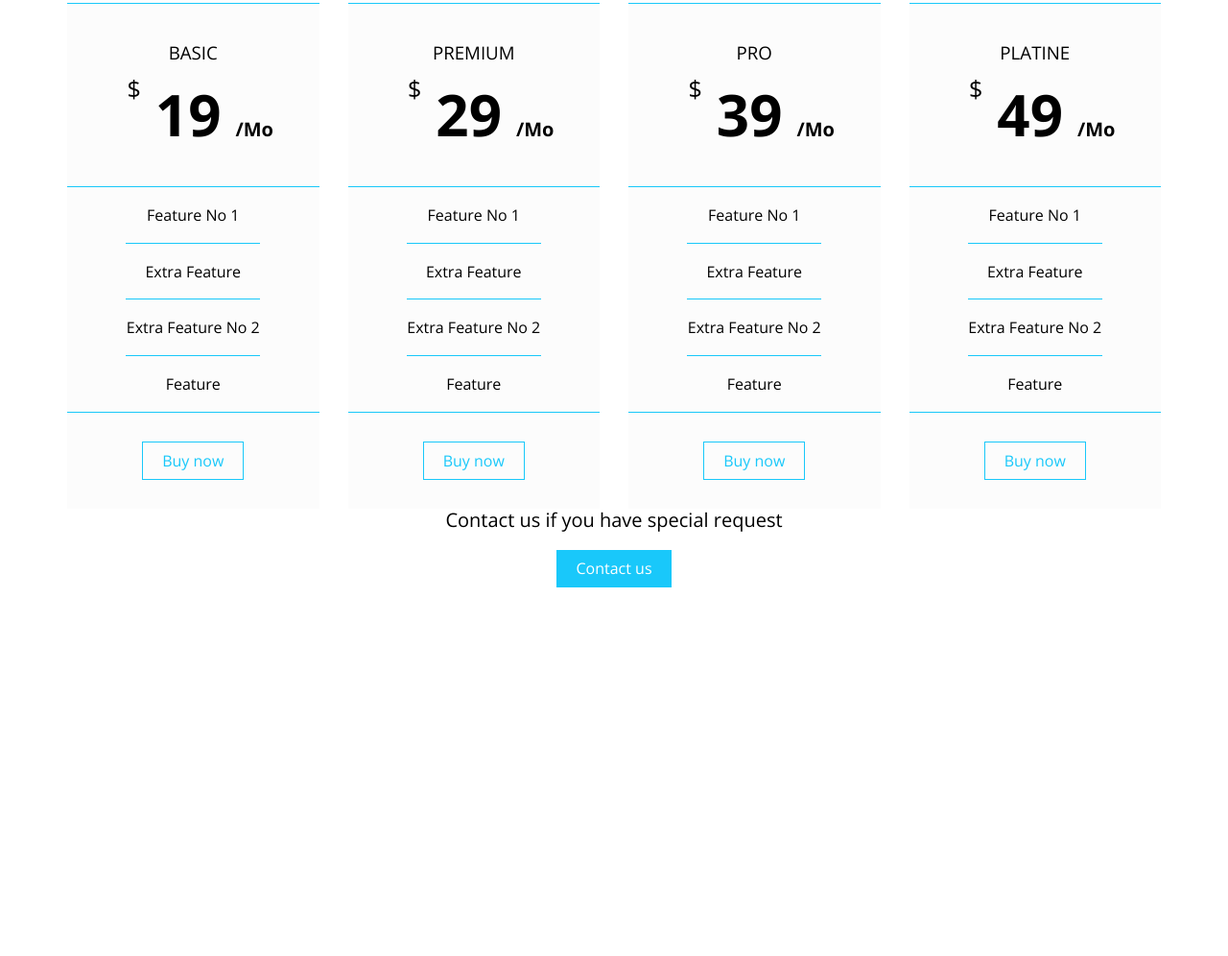
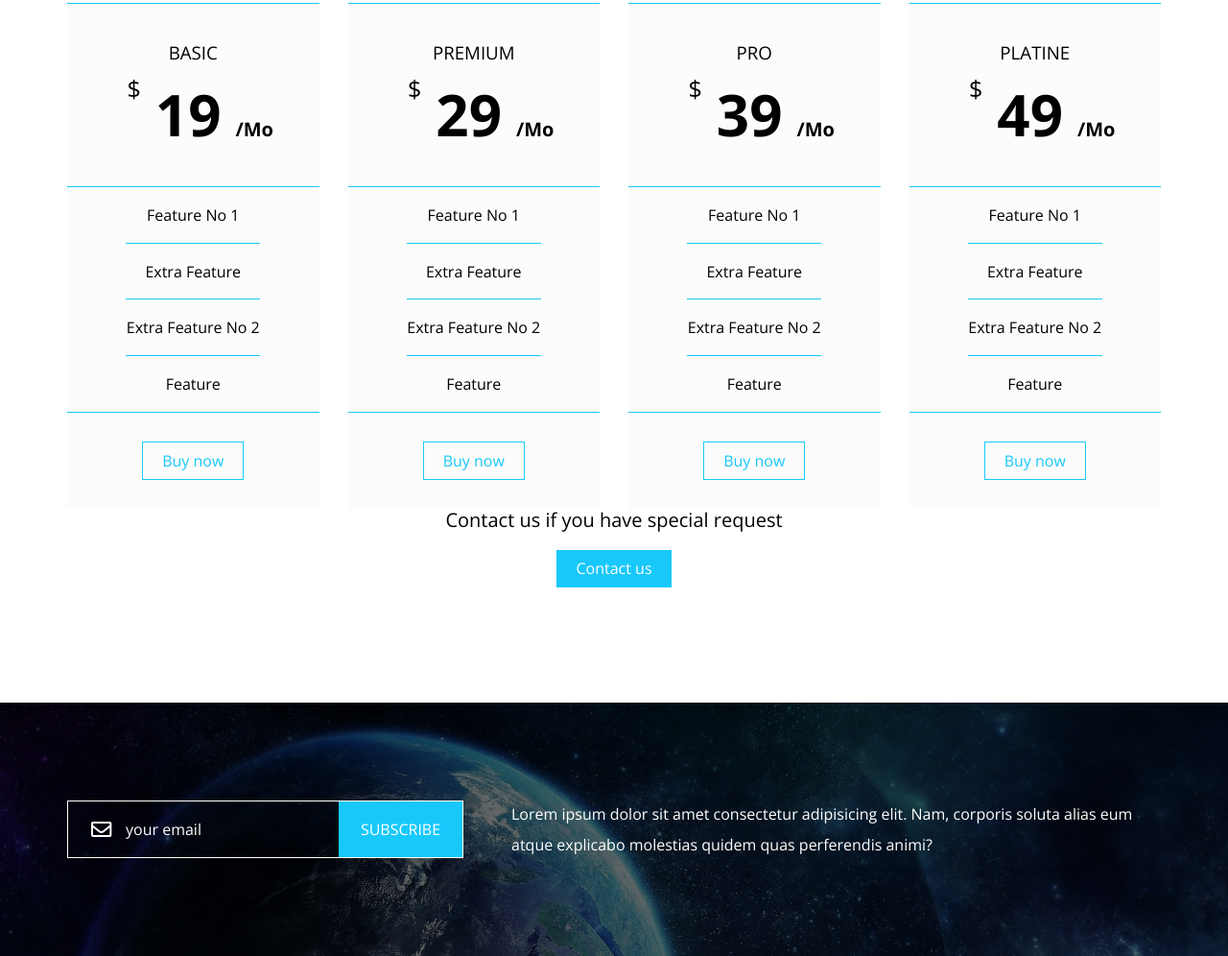
Before and after one commit to Y39WebDeveloper/Kasper, a plain HTML site: page index.html in a window 1280 px wide. Shown: the part 6846-7842 px from the top of the page at 96% size. Before the commit the page ends 7578 px from the top, so only its background shows below. Drawn offline with nearby package versions, Linux system fonts and the light colour scheme.

Commit message:
add subscribe section

```diff
--- a/css/kasper.scss
+++ b/css/kasper.scss
@@ -748,3 +748,71 @@ header{
     }
 }
 /* End Pricing */
+/* Start Subscribe */
+.subscribe{
+    @extend %section-padding;
+    background: {
+        image: url("../images/subscribe.jpg");
+        size: cover;
+    }
+    position: relative;
+    color: #fff;
+    &::before{
+        content: "";
+        @extend %layer;
+    }
+    .container{
+        position: relative;
+        display: flex;
+        align-items: center;
+        @media (maxx-width: 991px) {
+            flex-direction: column;
+        }
+        form{
+            display: flex;
+            position: relative;
+            width: 500px;
+            max-width: 100%;
+            i{
+                position: absolute;
+                top: 50%;
+                transform: translateY(-50%);
+                left: 25px;
+            }
+            input[type='email']{
+                &::placeholder {
+                    color: #fff;
+                }
+                border: 1px solid #fff;
+                border-right: none;
+                background: none;
+                padding: 20px 20px 20px 60px;
+                caret-color: $mainColor;
+                width: calc(100% -130px);
+                &:focus{
+                    outline: none;
+                }
+            }
+            input[type='submit']{
+                width: 130px;
+                background-color: $mainColor;
+                color: #fff;
+                padding: 10px 20px;
+                border: 1px solid #fff;
+                border-left: none;
+                text-transform: uppercase;
+                &:focus {
+                    outline: none;
+                }
+            }
+        }
+        p{
+            line-height: 2;
+            margin-left: 50px;
+            @media (max-width:991px) {
+                margin: 30px 0 0;
+            }
+        }
+    }
+}
+/* End Subscribe */
--- a/index.html
+++ b/index.html
@@ -29,7 +29,7 @@
                     <li><a href="#services">Services</a></li>
                     <li><a href="#portfolio">Portfolio</a></li>
                     <li><a href="#about">About</a></li>
-                    <li><a href="#">Pricing</a></li>
+                    <li><a href="#pricing">Pricing</a></li>
                     <li><a href="#">Contact</a></li>
                 </ul>
                 <div class="form">
@@ -307,7 +307,7 @@
     </section>
     <!-- End Quote -->
     <!-- Start Pricing -->
-    <section class="pricing">
+    <section class="pricing" id="pricing">
         <div class="container">
             <div class="main-heading">
                 <h2>Pricing</h2>
@@ -381,6 +381,18 @@
         </div>
     </section>
     <!-- End Pricing -->
+    <!-- Start Subscribe -->
+    <section class="subscribe">
+        <div class="container">
+            <form action="">
+                <i class="far fa-envelope fa-lg"></i>
+                <input type="email" name="mail" placeholder="your email">
+                <input type="submit" value="Subscribe">
+            </form>
+            <p>Lorem ipsum dolor sit amet consectetur adipisicing elit. Nam, corporis soluta alias eum atque explicabo molestias quidem quas perferendis animi?</p>
+        </div>
+    </section>
+    <!-- End Subscribe -->
 
 </body>
 </html>
```
Also changed, not shown: css/kasper.css.
